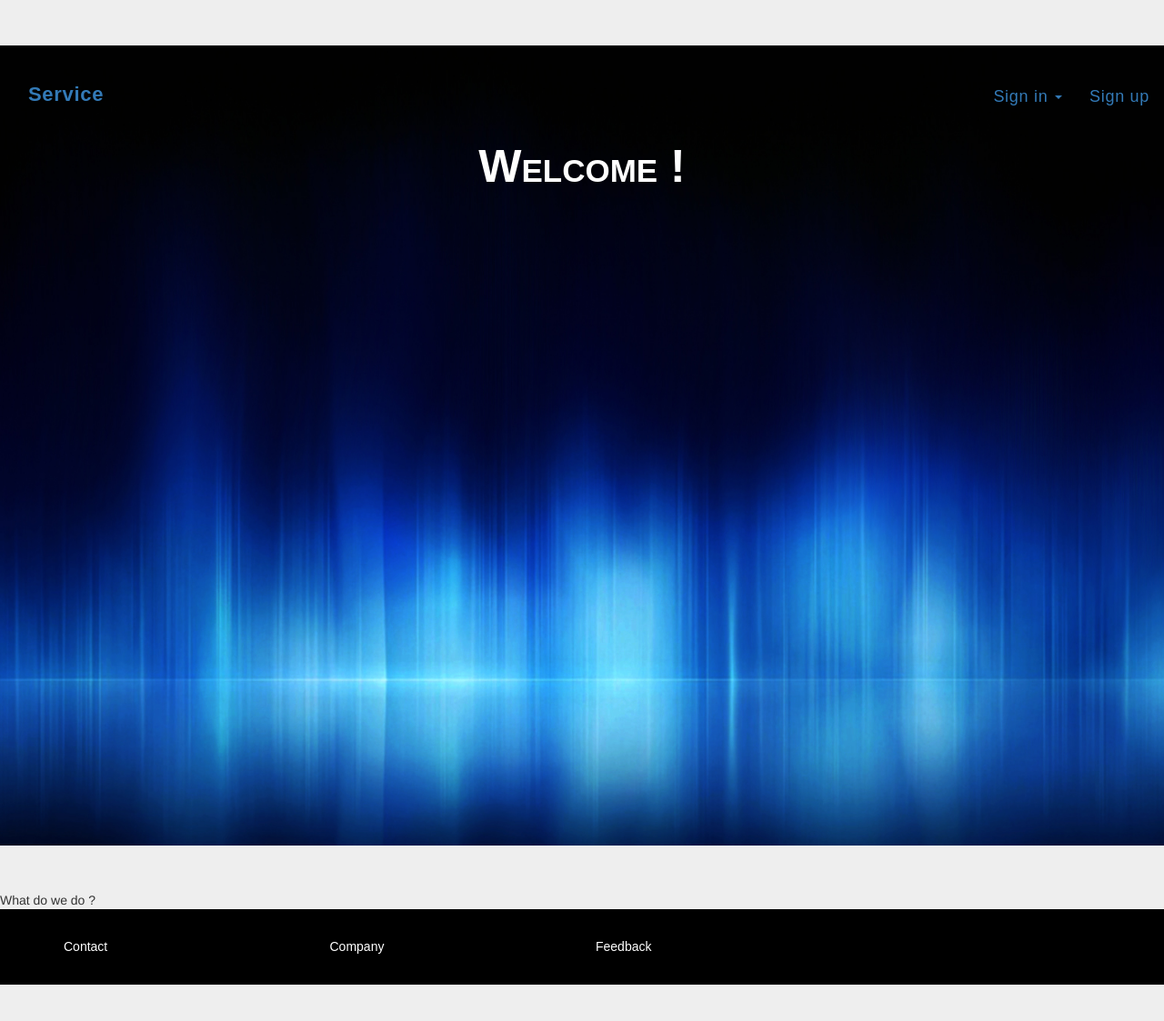
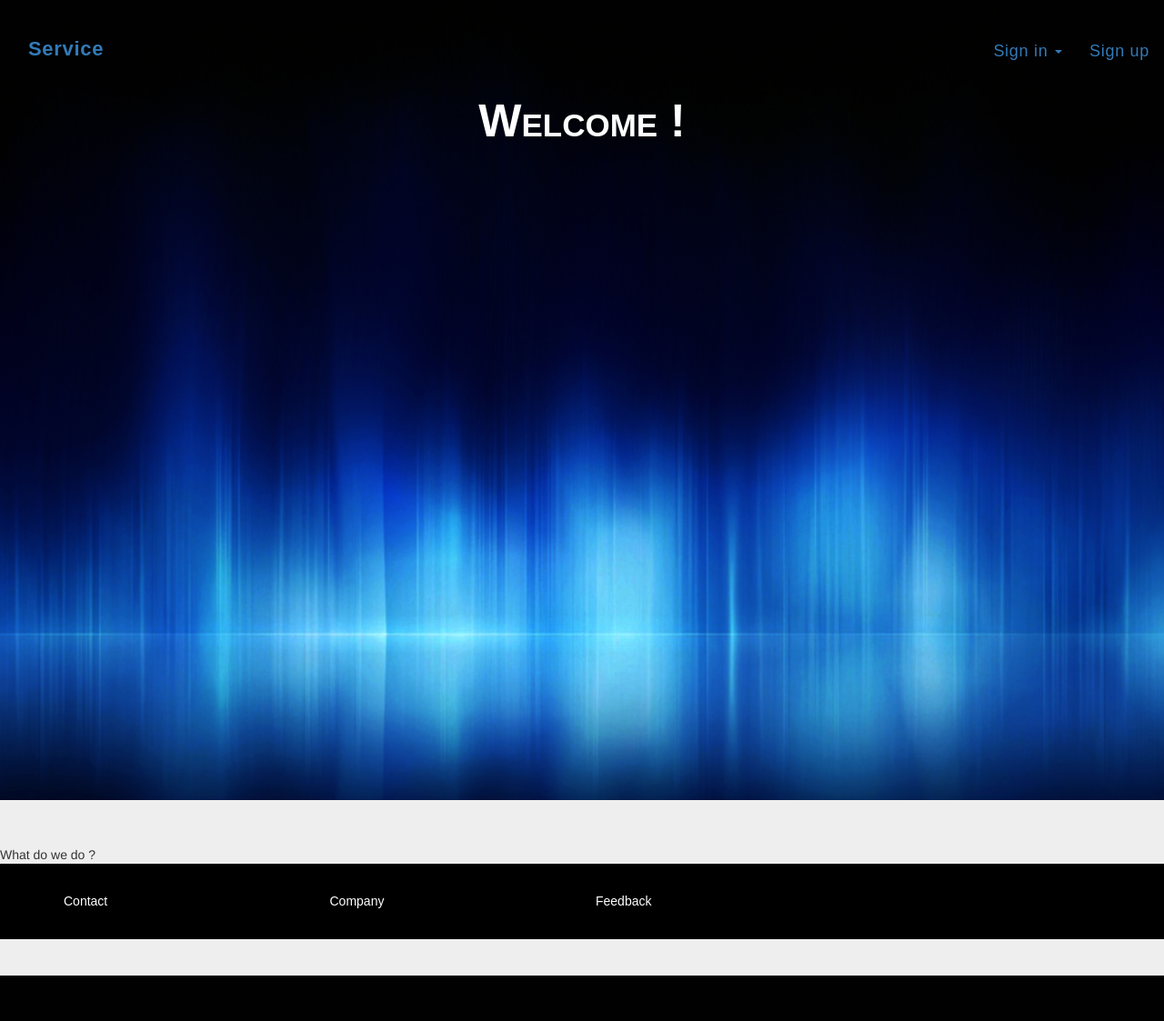
Before and after one commit to zalokhan/Django-ServiceWebApp, a Django app: page / in a window 1280 px wide. Shown: the whole page at 91% size. After the commit the page ends 1073 px from the top, so only its background shows below. Run offline with Django 3.2, Linux system fonts and the light colour scheme; some libraries are stand-ins or nearby versions.

Commit message:
Removed body padding top

```diff
--- a/service/static/service/stylesheets/signin.css
+++ b/service/static/service/stylesheets/signin.css
@@ -1,5 +1,4 @@
 body {
-  padding-top: 50px;
   padding-bottom: 40px;
   background-color: #eee;
 }
```
